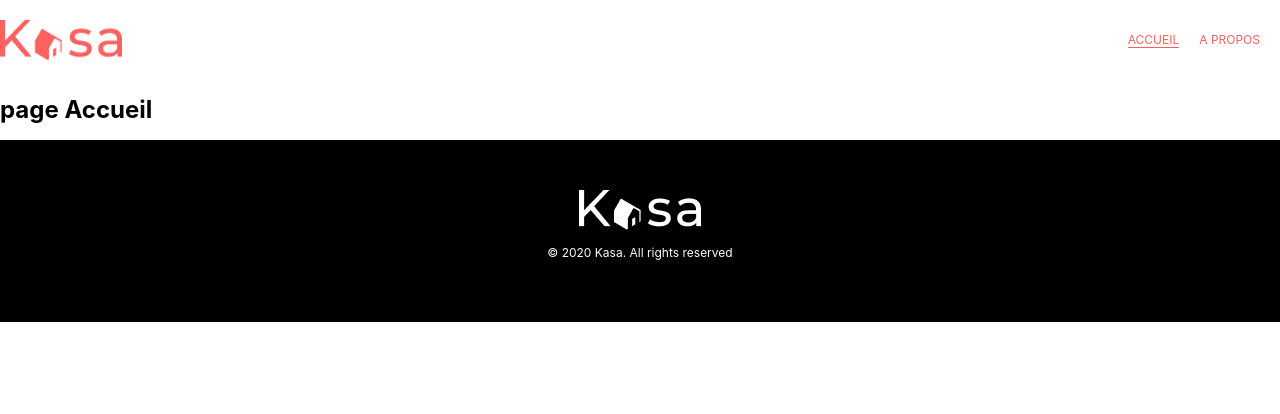
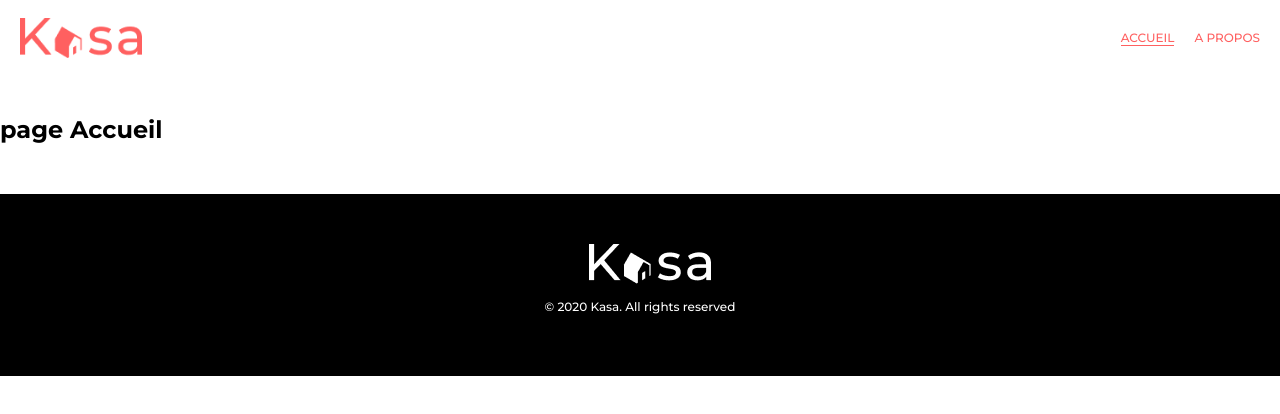
Before and after one commit to AurelieLescop/kasa, a React (Create React App) app: page / in a window 1280 px wide. Shown: the top 414 px of the page. Built offline with nearby package versions, Linux system fonts and the light colour scheme.

Commit message:
création page 404

```diff
--- a/src/css/app.css
+++ b/src/css/app.css
@@ -1,6 +1,7 @@
 @import './home.css';
 @import './header.css';
 @import './footer.css';
+@import './notfound.css';
 
 /* body {
     padding : 20px;
@@ -9,6 +10,7 @@
 
 body {
     font-size: 12px;
+    font-family: "Montserrat", sans-serif;
     /* mettre en rem */
     /*border : 1px solid red;
      essai pour voir limite du body */
--- a/src/css/footer.css
+++ b/src/css/footer.css
@@ -3,6 +3,9 @@ footer {
     color: white;
     text-align: center;
     padding : 50px;
+    font-size : 12px;
+    font-weight: 500;
+    margin-top: 50px;
 }
 
 .logo {
--- a/src/css/header.css
+++ b/src/css/header.css
@@ -2,6 +2,7 @@
     display: flex;
     justify-content: space-between;
     align-items: center;
+    margin: 10px 0 50px 0;
     /* width : 100%; */
   }
 
@@ -20,7 +21,7 @@
     display: flex;
     justify-content: space-between;
     list-style: none;
-    /* margin: 0; */
+    margin: 0;
     padding : 10px;
  }
 
@@ -28,9 +29,11 @@ li {
     padding : 10px;
 }
 
-a {
+li a {
     text-decoration: none;
     color: #FF6060;
+    font-size: 12px;
+    font-weight : 500;
 }
 
 .activeLink {
@@ -40,4 +43,5 @@ a {
 .logo {
     width : 145px;
     height : 47 px;
+    padding-left: 20px;
 }
--- /dev/null
+++ b/src/css/notfound.css
@@ -0,0 +1,24 @@
+.Notfound {
+  text-align: center;
+  color: #ff6060;
+  font-weight: 500;
+  font-size: 18px;
+}
+
+.Notfound__title {
+  color: #ff6060;
+  font-weight: 700;
+  font-size: 96px;
+  margin: 0;
+  padding-top : 150px;
+}
+
+.Notfound__info {
+  padding : 0 50px 150px 50px;
+}
+
+.Link {
+  font-size: 14px;
+  font-weight: 500;
+  color: #FF6060;
+}
--- a/src/pages/NotFound.js
+++ b/src/pages/NotFound.js
@@ -1,12 +1,15 @@
 import Header from "../components/Header";
 import Footer from "../components/Footer";
+import { NavLink } from 'react-router-dom';
 
 
 function NotFound() {
     return (
-      <div className="About">
+      <div className="Notfound">
     <Header />
-    <h1>page NotFound</h1>
+    <h1 className="Notfound__title">404</h1>
+    <p className="Notfound__info" >Oups! La page que vous demandez n'existe pas.</p>
+    <NavLink to="/" className="Link" >Retourner sur la page d’accueil</NavLink>
     <Footer />
   </div>
     );
```
